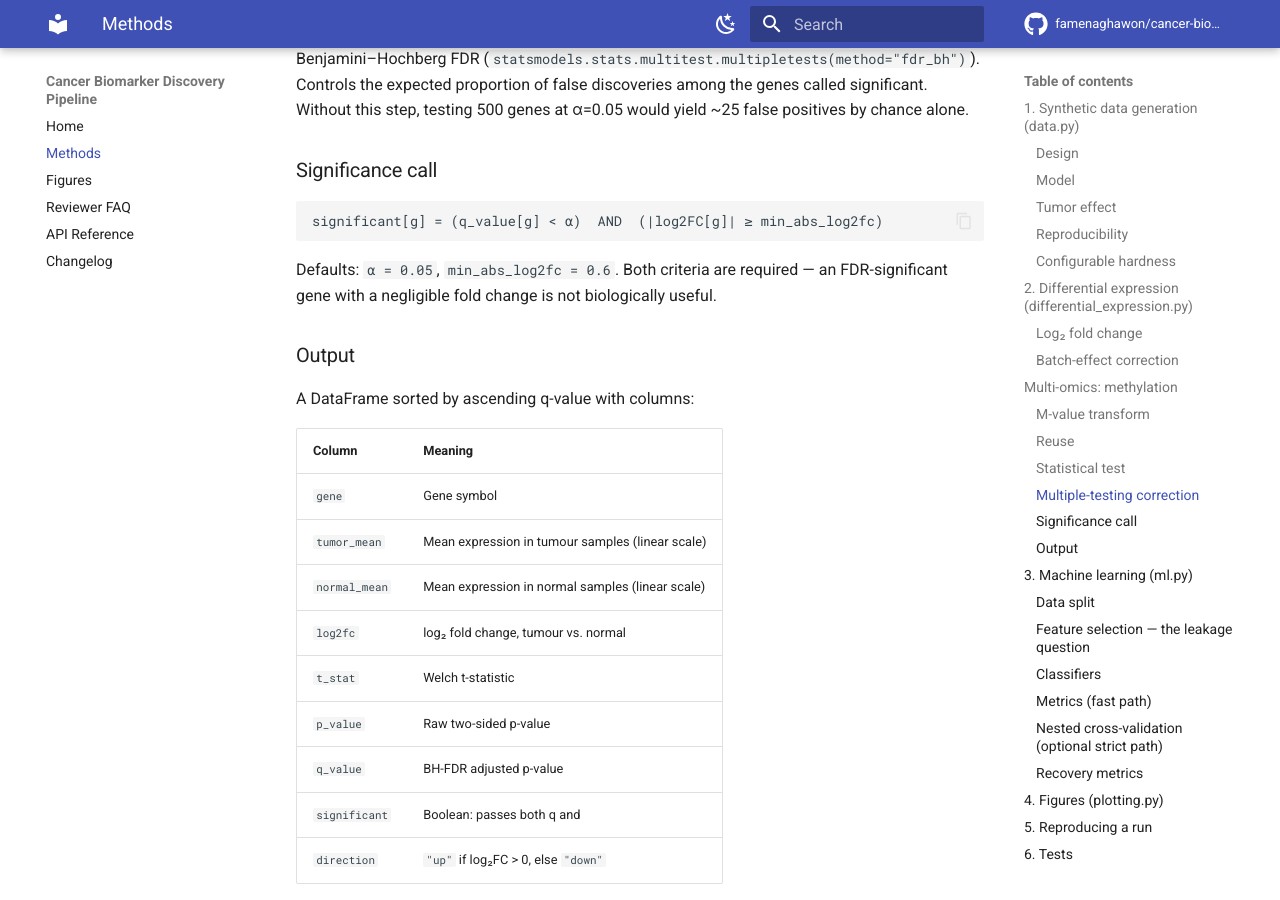
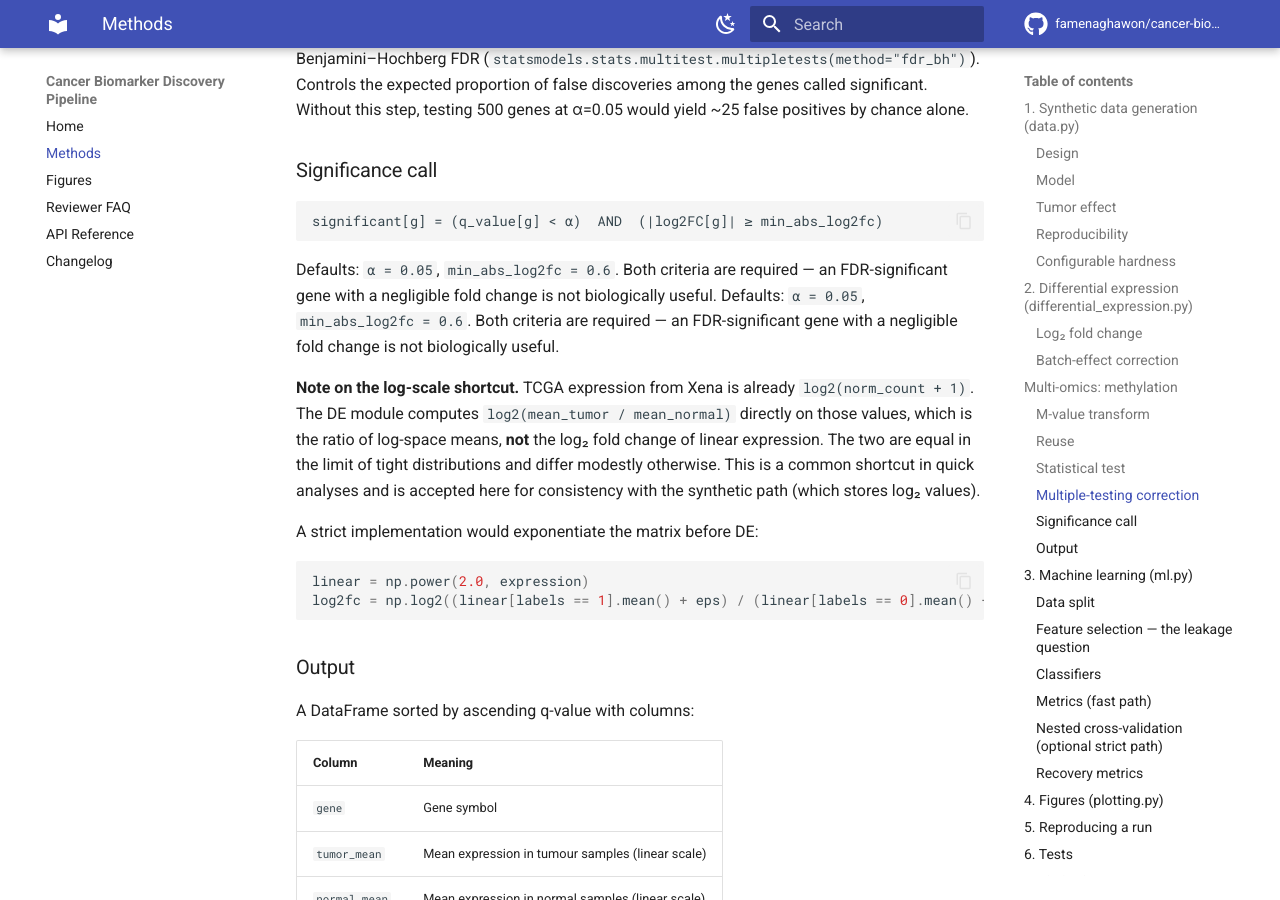
Before and after one commit to famenaghawon/cancer-biomarker-discovery, an MkDocs documentation site: the page built from docs/methods.md, in a window 1280 px wide and 900 px high, scrolled down 4461 px. Built offline with MkDocs 1.6.1 and Material for MkDocs 9.7.7, drawn with Linux system fonts in a browser that asks for light colours; comment, search, counter and statistics services are not loaded; some of the changed text lies outside the part shown.

Commit message:
fix: recovery only for planted sources; KM via lifelines; docs and version cleanup

````diff
--- a/docs/methods.md
+++ b/docs/methods.md
@@ -202,7 +202,23 @@
 
 Defaults: `α = 0.05`, `min_abs_log2fc = 0.6`. Both criteria are required — an
 FDR-significant gene with a negligible fold change is not biologically useful.
+Defaults: `α = 0.05`, `min_abs_log2fc = 0.6`. Both criteria are required — an
+FDR-significant gene with a negligible fold change is not biologically useful.
 
+**Note on the log-scale shortcut.** TCGA expression from Xena is already
+`log2(norm_count + 1)`. The DE module computes
+`log2(mean_tumor / mean_normal)` directly on those values, which is the ratio
+of log-space means, **not** the log₂ fold change of linear expression. The two
+are equal in the limit of tight distributions and differ modestly otherwise.
+This is a common shortcut in quick analyses and is accepted here for
+consistency with the synthetic path (which stores log₂ values).
+
+A strict implementation would exponentiate the matrix before DE:
+
+```python
+linear = np.power(2.0, expression)
+log2fc = np.log2((linear[labels == 1].mean() + eps) / (linear[labels == 0].mean() + eps))
+```
 ### Output
 
 A DataFrame sorted by ascending q-value with columns:
@@ -296,6 +312,14 @@
 | `recovery_rate` | `n_true_in_top_k / len(true_biomarkers)` |
 
 ---
+| `recovery_rate` | `n_true_in_top_k / len(true_biomarkers)` |
+
+**Applies only to sources with a planted signal.** The recovery metric is
+meaningful for `synthetic` and `methylation` because those generators plant a
+known biomarker panel. It is **not reported** for `tcga_brca` because the
+curated gene panel that gets loaded is not a signal — it is simply the list of
+genes requested. The summary JSON omits `top_k_recovery` when the source has
+no planted panel, and the pipeline logs this explicitly.
 
 ## 4. Figures (`plotting.py`)
 
--- a/pyproject.toml
+++ b/pyproject.toml
@@ -4,7 +4,7 @@
 
 [project]
 name = "cancer-biomarkers"
-version = "0.2.0"
+version = "0.3.0"
 description = "End-to-end computational platform for cancer biomarker discovery (synthetic, educational)"
 readme = "README.md"
 requires-python = ">=3.10"
@@ -24,6 +24,9 @@
 ]
 [project.optional-dependencies]
 dev = ["pytest>=7.4.0", "pytest-cov>=4.1.0", "ruff>=0.1.0"]
+dashboard = ["streamlit>=1.40.0", "plotly>=5.18.0"]
+docs = ["mkdocs>=1.5.0,<2.0", "mkdocs-material>=9.4.0,<10.0", "pymdown-extensions>=10.0", "mkdocstrings[python]>=0.24.0"]
+
 
 [tool.setuptools.packages.find]
 where = ["src"]
--- a/requirements-docs.txt
+++ b/requirements-docs.txt
@@ -1,4 +1,4 @@
-mkdocs>=1.5.0
-mkdocs-material>=9.4.0
+mkdocs>=1.5.0,<2.0
+mkdocs-material>=9.4.0,<10.0
 pymdown-extensions>=10.0
 mkdocstrings[python]>=0.24.0
--- a/src/cancer_biomarkers/__init__.py
+++ b/src/cancer_biomarkers/__init__.py
@@ -1,3 +1,3 @@
 """Cancer Biomarker Discovery — synthetic, educational pipeline."""
 
-__version__ = "0.2.0"
+__version__ = "0.3.0"
````
Also changed, not shown: README.md (+13 -4 lines), docs/changelog.md (+9 -0 lines), 8 other files.
